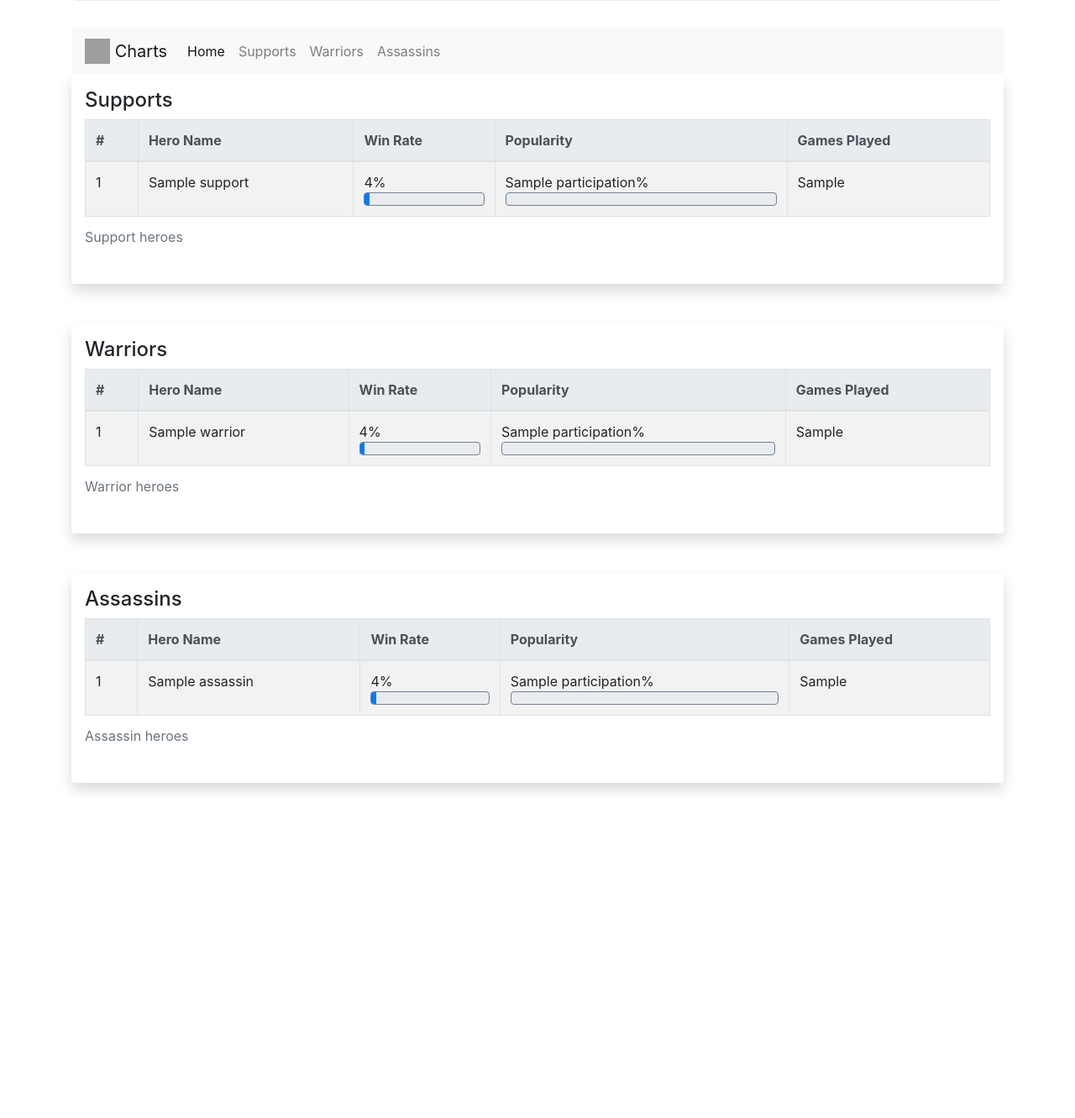
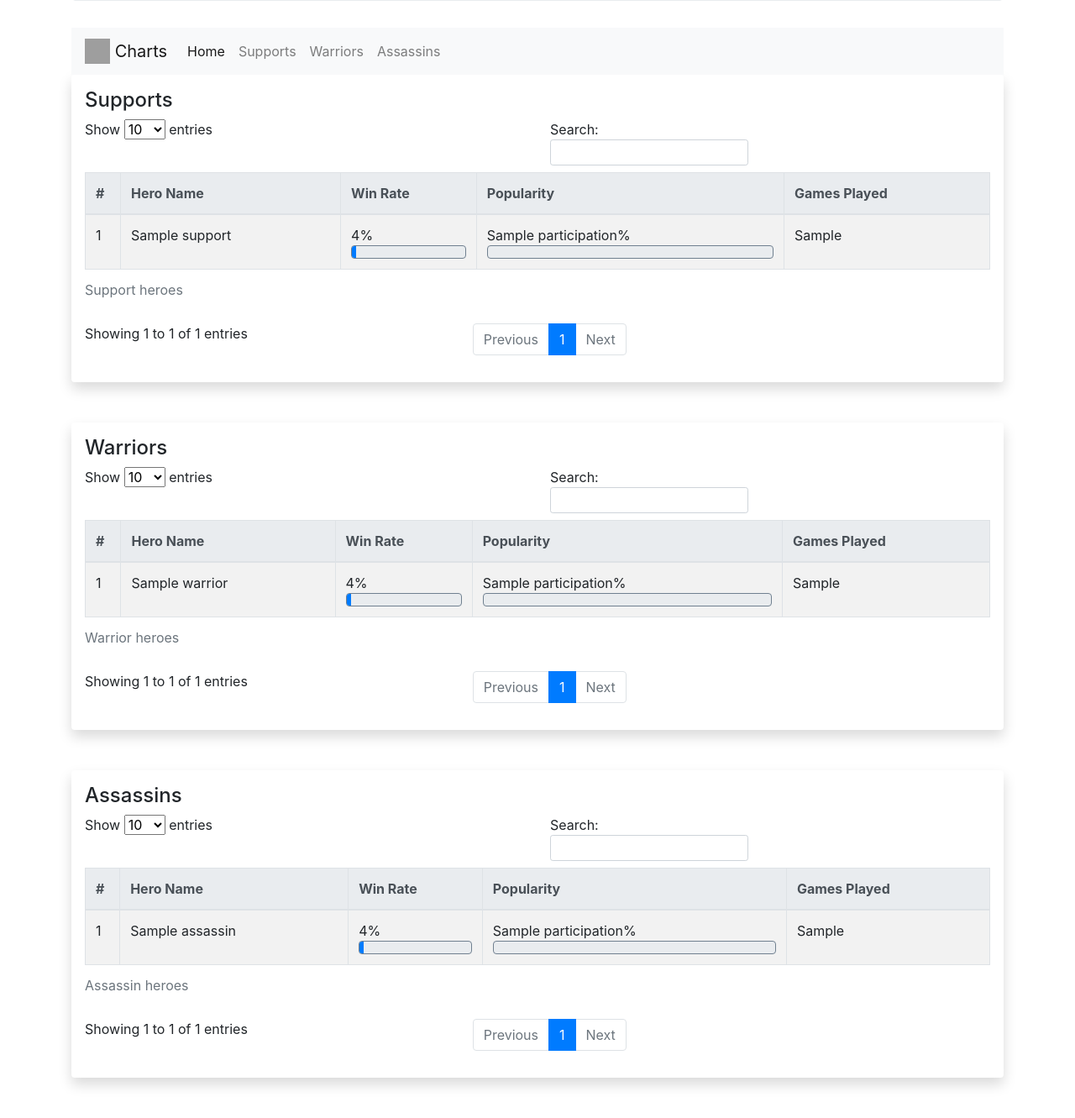
Before and after one commit to IOLevi/hotsapi, a Flask app: template templates/index.html in a window 1280 px wide. Shown: the part 238-1569 px from the top of the page at 84% size. Before the commit the page ends 1218 px from the top, so only its background shows below. Run offline with Flask 2, Linux system fonts and the light colour scheme; the template is opened without the code that fills it: most values are stand-ins (such as "Sample title", 1, 10 or a date in 2020); some libraries are stand-ins or nearby versions; grey boxes are pictures that could not be loaded.

Commit message:
adding datatable functionality

```diff
--- a/app.py
+++ b/app.py
@@ -30,9 +30,12 @@ def display_splash():
     # warriors = [warrior for warrior in heroes if healer.heroClass == 'Warrior']
     # assassins = [assassin for assassin in heroes if healer.heroClass == 'Assassin']
 # add .desc() to the end to sort em up
-    supports = storage.session.query(HeroTemplate).filter_by(heroClass='Support').filter(HeroTemplate.gamesPlayed > 1000).order_by(HeroTemplate.winRate.desc())[0:3]
-    warriors = storage.session.query(HeroTemplate).filter_by(heroClass='Warrior').filter(HeroTemplate.gamesPlayed > 1000).order_by(HeroTemplate.winRate.desc())[0:3]
-    assassins = storage.session.query(HeroTemplate).filter_by(heroClass='Assassin').filter(HeroTemplate.gamesPlayed > 1000).order_by(HeroTemplate.winRate.desc())[0:3]
+    # supports = storage.session.query(HeroTemplate).filter_by(heroClass='Support').filter(HeroTemplate.gamesPlayed > 1000).order_by(HeroTemplate.winRate.desc())[0:3]
+    supports = storage.session.query(HeroTemplate).filter_by(heroClass='Support').order_by(HeroTemplate.winRate.desc())
+    warriors = storage.session.query(HeroTemplate).filter_by(heroClass='Warrior').order_by(HeroTemplate.winRate.desc())
+    # warriors = storage.session.query(HeroTemplate).filter_by(heroClass='Warrior').filter(HeroTemplate.gamesPlayed > 1000).order_by(HeroTemplate.winRate.desc())[0:3]
+    assassins = storage.session.query(HeroTemplate).filter_by(heroClass='Assassin').order_by(HeroTemplate.winRate.desc())
+    # assassins = storage.session.query(HeroTemplate).filter_by(heroClass='Assassin').filter(HeroTemplate.gamesPlayed > 1000).order_by(HeroTemplate.winRate.desc())[0:3]
 
     return render_template("index.html", warriors=warriors, supports=supports, assassins=assassins)
 
--- /dev/null
+++ b/static/datatable.js
@@ -0,0 +1,16 @@
+// https://www.datatables.net/examples/basic_init/multiple_tables.html
+$(document).ready(function () {
+  $('#dtsup').DataTable({
+    'order': [[1, 'desc']]
+  });
+});
+$(document).ready(function () {
+  $('#dtwar').DataTable({
+    'order': [[1, 'desc']]
+  });
+});
+$(document).ready(function () {
+  $('#dtass').DataTable({
+    'order': [[1, 'desc']]
+  });
+});
--- a/templates/index.html
+++ b/templates/index.html
@@ -1,5 +1,7 @@
 <!-- Use a progress bar to show the winrate inside the cell!!! -->
 <!-- containerize each table+rowheadings to see if that prevents collapsing into each other -->
+<!-- https://stackoverflow.com/questions/11178426/how-can-i-pass-data-from-flask-to-javascript-in-a-template -->
+<!-- Can pass objects to javascript from jinja using |tojson -->
 <!doctype html>
 <html lang="en">
   <head>
@@ -44,7 +46,7 @@
 <div class="container">
     <div class="container shadow p-3 mb-5 bg-white rounded">
                 <h4 id="Supports">Supports</h4>
-            <table class="table table-striped table-bordered table-hover">
+            <table id="dtsup" class="table table-striped table-bordered table-hover display">
                 <!-- can add a table-responsive for horizontal scrolling -->
                 <!-- can also table table-sm -->
                 <caption>Support heroes</caption>
@@ -84,7 +86,7 @@
             </div>
     <div class="container shadow p-3 mb-5 bg-white rounded">
                 <h4 id="Warriors">Warriors</h4>
-            <table class="table table-striped table-bordered table-hover">
+            <table id="dtwar" class="table table-striped table-bordered table-hover display">
                 <!-- can add a table-responsive for horizontal scrolling -->
                 <!-- can also table table-sm -->
                 <caption>Warrior heroes</caption>
@@ -124,7 +126,7 @@
             </div>
     <div class="container shadow p-3 mb-5 bg-white rounded">
                 <h4 id="Assassins">Assassins</h4>
-            <table class="table table-striped table-bordered table-hover">
+            <table id="dtass" class="table table-striped table-bordered table-hover display">
                 <!-- can add a table-responsive for horizontal scrolling -->
                 <!-- can also table table-sm -->
                 <caption>Assassin heroes</caption>
@@ -170,5 +172,8 @@
     <script src="https://code.jquery.com/jquery-3.3.1.slim.min.js" integrity="sha384-q8i/X+965DzO0rT7abK41JStQIAqVgRVzpbzo5smXKp4YfRvH+8abtTE1Pi6jizo" crossorigin="anonymous"></script>
     <script src="https://cdnjs.cloudflare.com/ajax/libs/popper.js/1.14.3/umd/popper.min.js" integrity="sha384-ZMP7rVo3mIykV+2+9J3UJ46jBk0WLaUAdn689aCwoqbBJiSnjAK/l8WvCWPIPm49" crossorigin="anonymous"></script>
     <script src="https://stackpath.bootstrapcdn.com/bootstrap/4.1.2/js/bootstrap.min.js" integrity="sha384-o+RDsa0aLu++PJvFqy8fFScvbHFLtbvScb8AjopnFD+iEQ7wo/CG0xlczd+2O/em" crossorigin="anonymous"></script>
+    <script src="https://cdn.datatables.net/1.10.19/js/jquery.dataTables.min.js"></script>
+    <script src="https://cdn.datatables.net/1.10.19/js/dataTables.bootstrap4.min.js"></script>
+    <script src="/static/datatable.js"></script>
   </body>
 </html>
```
